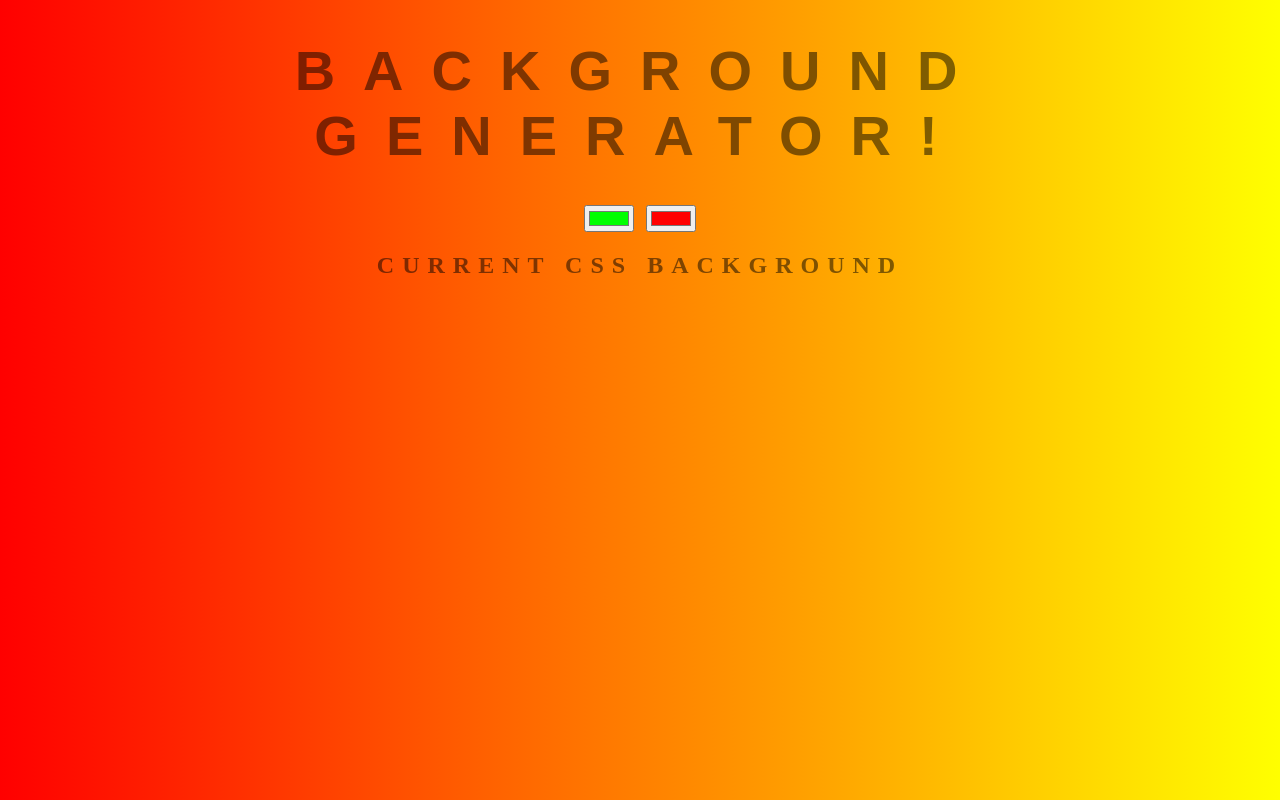
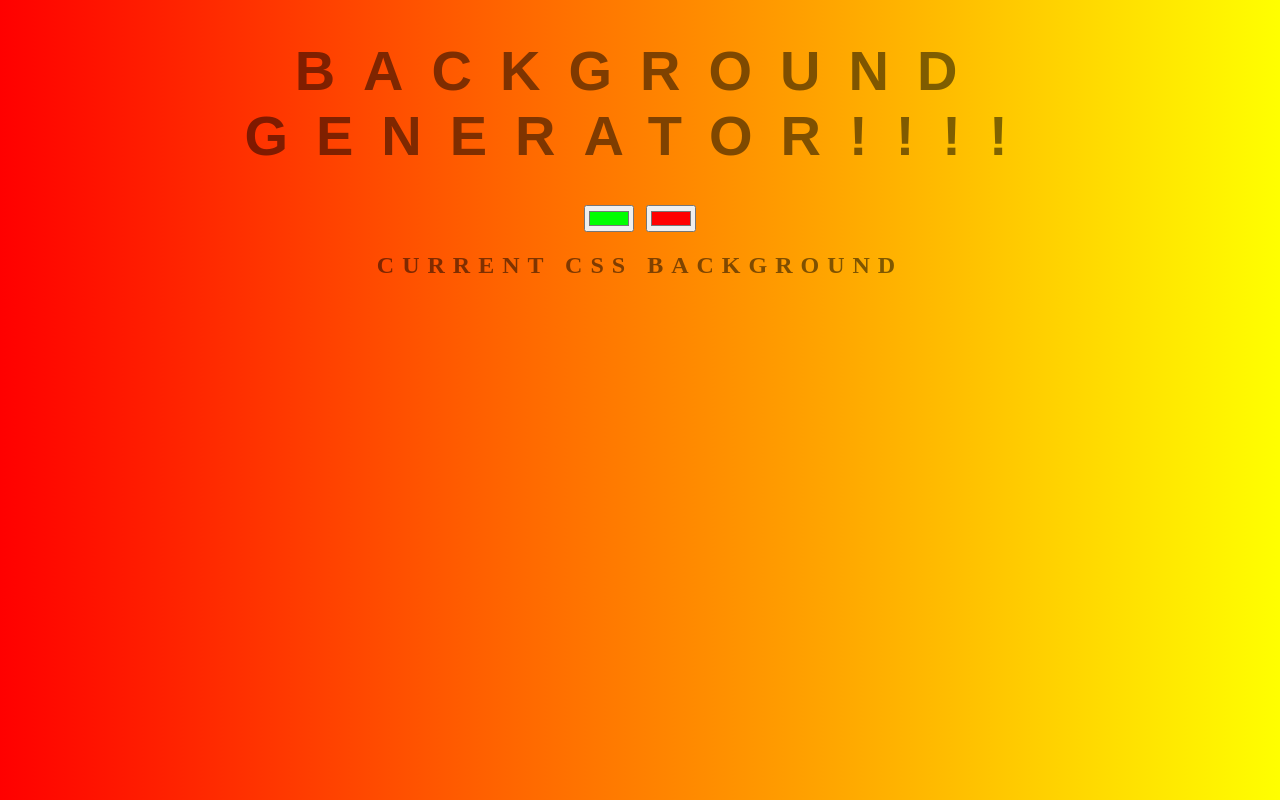
Before and after one commit to lkgooding/background-generator, a plain HTML site: page index.html in a window 1280 px wide. Drawn offline with Linux system fonts and the light colour scheme.

Commit message:
will this branch and change ever appear

```diff
--- a/index.html
+++ b/index.html
@@ -5,7 +5,7 @@
 	<link rel="stylesheet" type="text/css" href="style.css">
 </head>
 <body id="gradient">
-	<h1>Background Generator!</h1>
+	<h1>Background Generator!!!!</h1>
 	<input class="color1" type="color" name="color1" value="#00ff00">
 	<input class="color2" type="color" name="color2" value="#ff0000">
 	<h2>Current CSS Background</h2>
```
